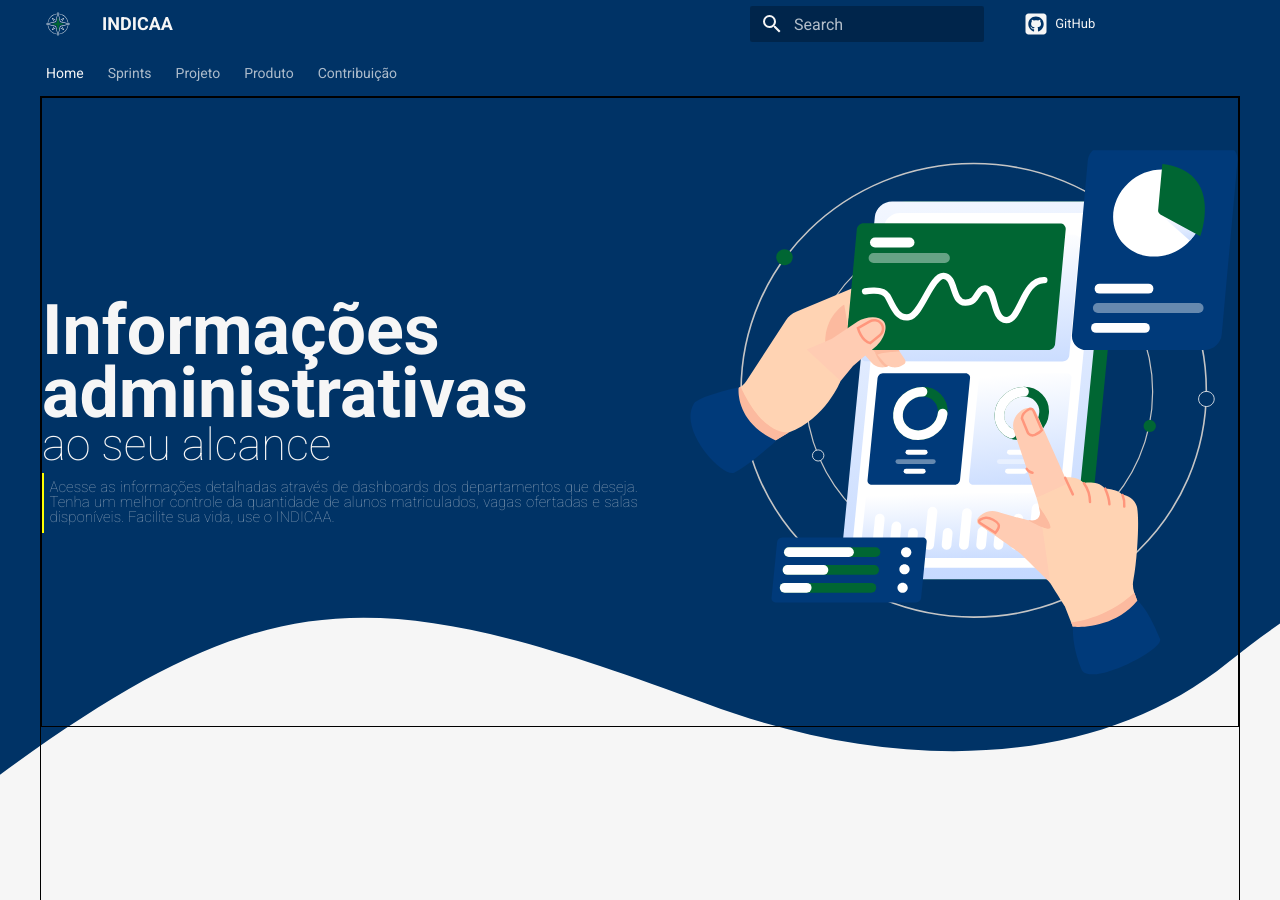
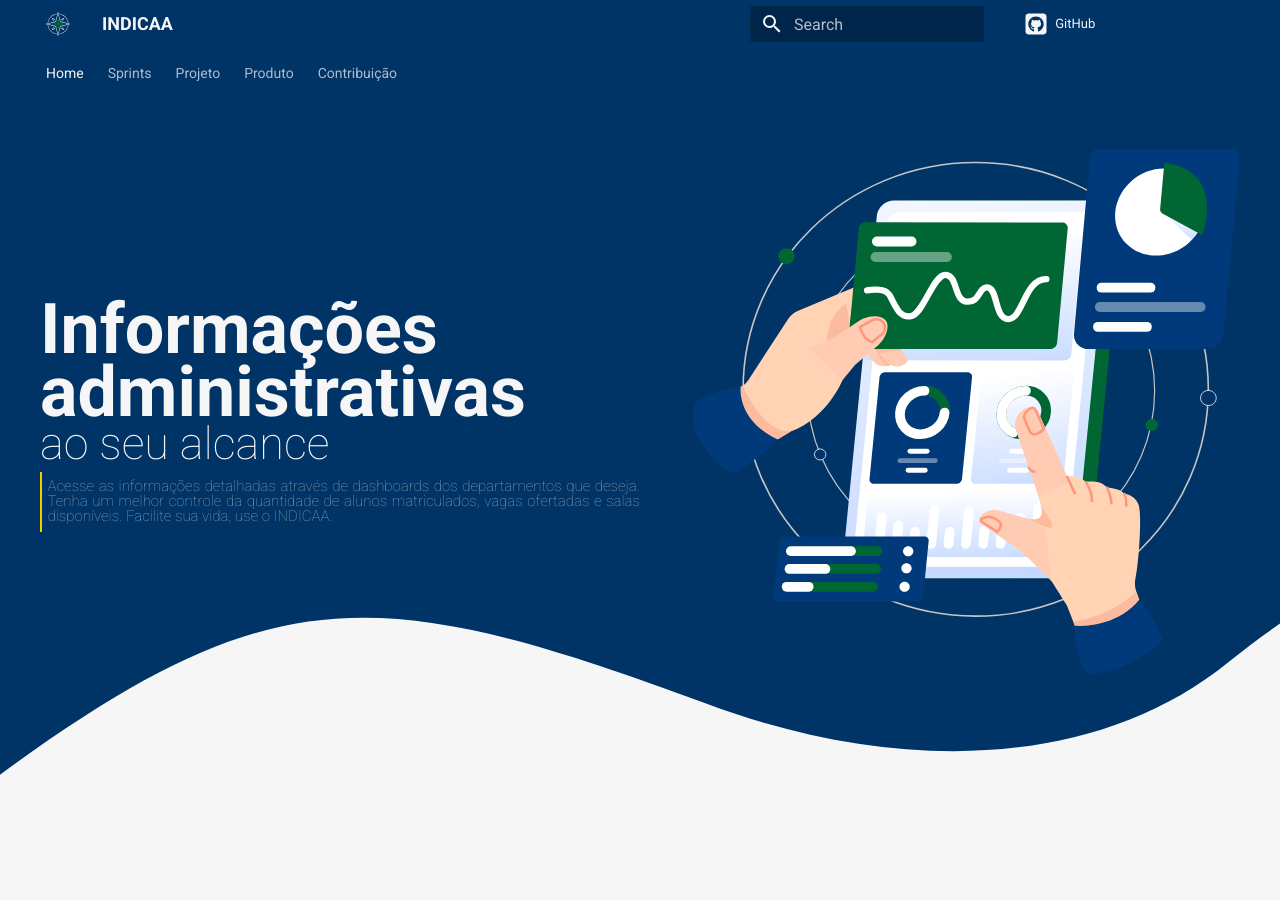
Before and after one commit to fga-eps-mds/2021.2-INDICAA-Wiki, an MkDocs documentation site: the page built from docs/index.md, in a window 1280 px wide and 900 px high. Built offline with MkDocs 1.6.1 and Material for MkDocs 9.7.7, drawn with Linux system fonts in a browser that asks for light colours; comment, search, counter and statistics services are not loaded.

Commit message:
:repeat:(#119):Alteração em cores

```diff
--- a/overrides/home.html
+++ b/overrides/home.html
@@ -17,12 +17,10 @@
             width: 100%;
             max-width: 1200px;
             height: max-content;
-            border: solid black 1px;
         }
 
         .apresentacao{
             height: 70vh;
-            border: solid black 1px;
             display: flex;
             align-items: center;
             justify-content: center;
@@ -62,7 +60,7 @@
             display: inline-block;
             width: .1rem;
             height: calc(100% + 1em);
-            background: yellow;
+            background: #FDCA00;
             position: absolute;
             left: -.5em;
         }
```
